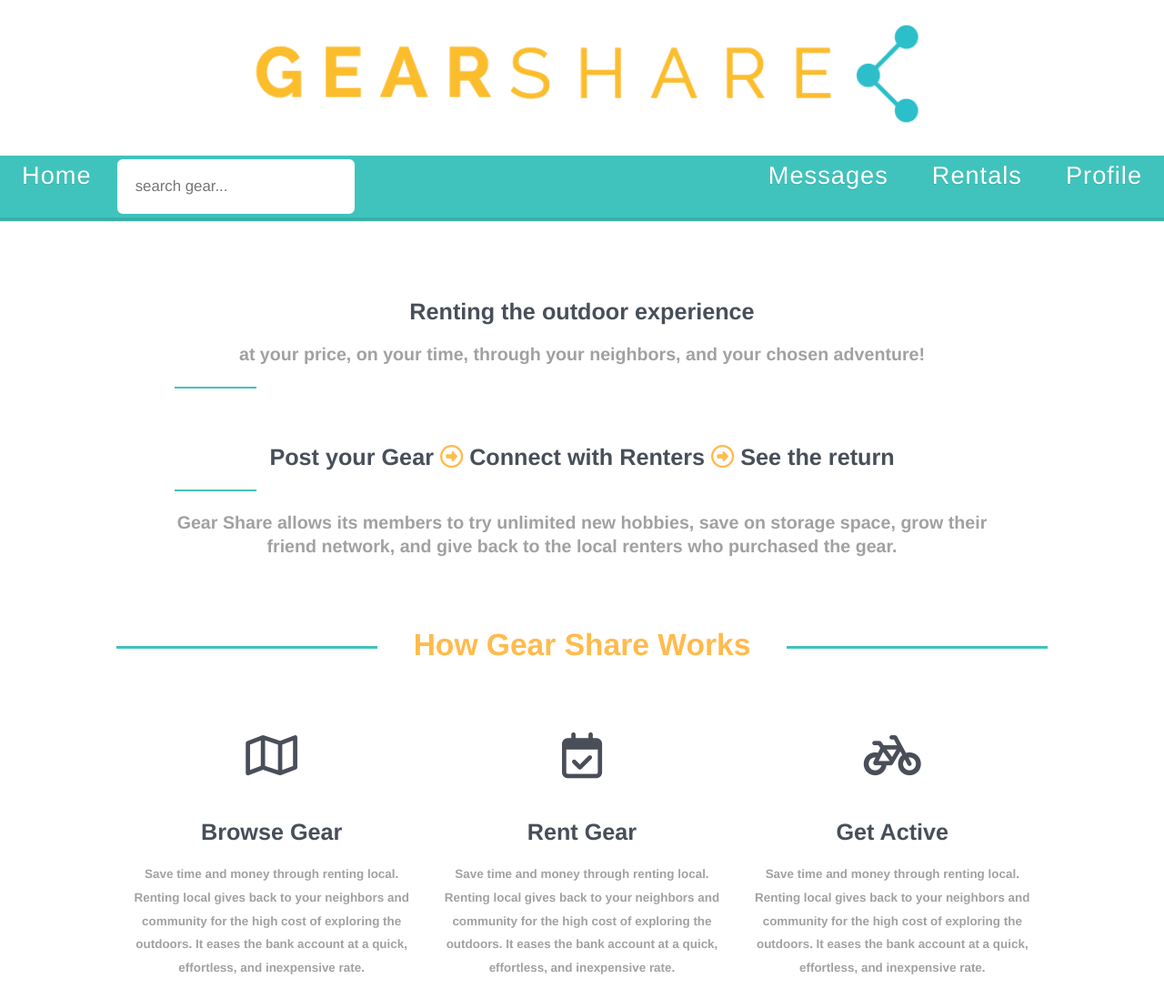
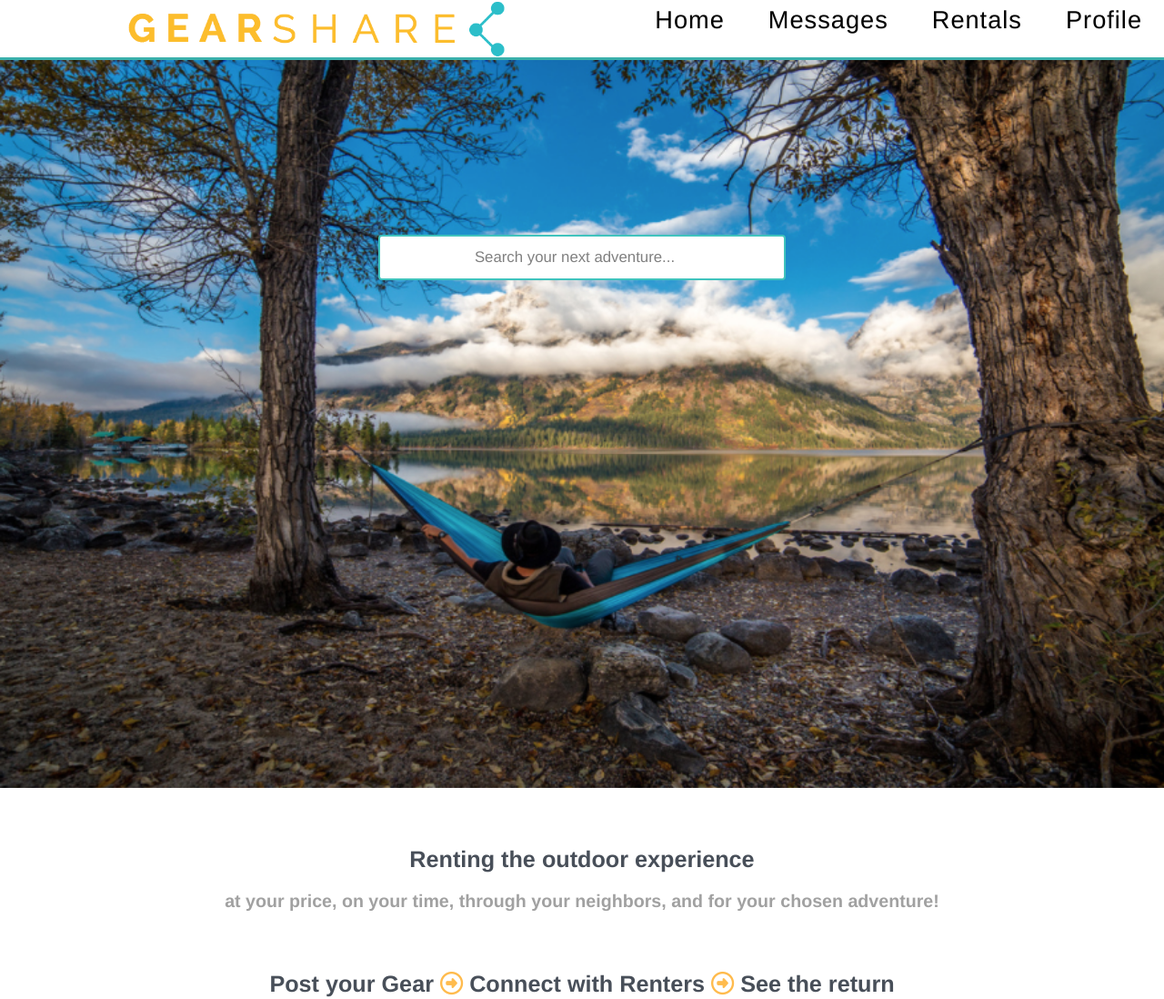
Before and after one commit to tressacroaker/gearShareApp, a website: page public/index.html at #!/home in a window 1280 px wide. Shown: the top 1098 px of the page at 91% size. Drawn offline with nearby package versions, Linux system fonts and the light colour scheme; some packages are replaced by stand-ins of ours; no server answers.

Commit message:
home page styles

```diff
--- a/public/style.css
+++ b/public/style.css
@@ -19,6 +19,30 @@ align-content: space-between;
 justify-content: center;
 }
 
+.hammock {
+  width: 100%;
+  height: 800px;
+}
+
+.homeSearch{
+  z-index: 100;
+  background-color: white;
+  width: 35%;
+  height: 50px;
+  color: grey;
+  text-align: center;
+  position: absolute;
+  margin-top: 15%;
+}
+
+.homePicBox{
+  display: flex;
+  justify-content:center;
+  flex-wrap: wrap;
+  flex-direction: row;
+  width: 100%;
+}
+
 .box {
   display: flex;
   flex-wrap: wrap;
@@ -28,8 +52,7 @@ justify-content: center;
 }
 
 .box1{
-  width: 70%;
-  /*margin: 5%;*/
+  width: 73%;
 }
 
 .box2 {
@@ -53,11 +76,13 @@ justify-content: center;
   color:#484F59;
 }
 
-.box1 > h1 {
-   width: 10%;
-   border-bottom: 2px solid #40C3BD;
-   line-height: 0.1em;
-   /*margin: 10px 0 20px;*/
+/*.box1 > h2 > span{
+  color:#40C3BD;
+}*/
+
+.box1 > hr {
+   width: 30%;
+   border: 2px solid #40C3BD;
 }
 
 .box1 > h2 > .fa {
@@ -328,7 +353,9 @@ body { background: #fff;color: #222;-webkit-font-smoothing: antialiased;font-fam
 }*/
 
 header {
-		background: #40C3BD;
+		/*background: #40C3BD;*/
+    /*background: #A1A1A1;*/
+    background: white;
 		border-bottom: 3px solid #3AB0AB;
 		box-shadow: 0 1px 1px 0 #3AB0AB;
 		display:block;
@@ -423,7 +450,8 @@ textarea:focus {
 
 			header > nav > ul > li > a {
 				align-items: flex-start;
-				color: #fff;
+				/*color: #fff;*/
+        color: black;
 				display: flex;
 				font-size: 1.55rem;
 				font-weight: 200;
--- a/public/templates/home.html
+++ b/public/templates/home.html
@@ -1,14 +1,17 @@
 <nav-dir></nav-dir>
-<br>
 <div class="homeContainer">
+  <div class="homePicBox">
+    <img class="hammock" src="hammock.png"/>
+    <input class="homeSearch" type="search" name="name" value="Search your next adventure...">
+  </div>
+  <br>
   <div class="box1">
     <h2>Renting the outdoor experience</h2>
-    <h3>at your price, on your time, through your neighbors, and your chosen adventure!</h3>
-    <h1> </h1>
+    <h3>at your price, on your time, through your neighbors, and for your chosen adventure!</h3>
     <h2>Post your Gear  <i class="fa fa-arrow-circle-o-right" aria-hidden="true"></i>  Connect with Renters <i class="fa fa-arrow-circle-o-right" aria-hidden="true"></i>  See the return</h2>
-    <h1> </h1>
-    <!-- <h2><input type="search" value=""></h2> -->
-    <h3>Gear Share allows its members to try unlimited new hobbies, save on storage space, grow their friend network, and give back to the local renters who purchased the gear.</h3>
+    <!-- <hr> -->
+    <br>
+    <h3>Gear Share gives members access to unlimited new hobbies at an afforadable price, saves on storage space, grows friend networks, and gives back to fellow locals who purchased the gear.</h3>
   </div>
   <div class="box">
     <h1><span> How Gear Share Works </span></h1>
--- a/public/templates/navDir.html
+++ b/public/templates/navDir.html
@@ -1,10 +1,10 @@
 <div id="fixedNav">
-<img src="title.png"/>
+<!-- <img src="title2.png"/> -->
 
 <header>
   <nav role="navigation">
     <ul>
-      <li>
+      <!-- <li>
         <a ui-sref="home">
           <div>
             Home
@@ -13,7 +13,16 @@
       </li>
         <div class="search">
     <input class="searchBox" type="search" ng-model="list" placeholder="search gear..." />
-        </div>
+        </div> -->
+          <div class="search">
+            <img src="title2.png"/>
+          </div>
+        <li>
+          <a ui-sref="home">
+            <div>
+              Home</div>
+            </a>
+          </li>
             <li>
         <a ui-sref="messages">
           <div>
```
Also changed, not shown: public/hammock.png (added), public/river.png (added), public/title2.png (added), public/trail.png (added), public/trees.png (added).
